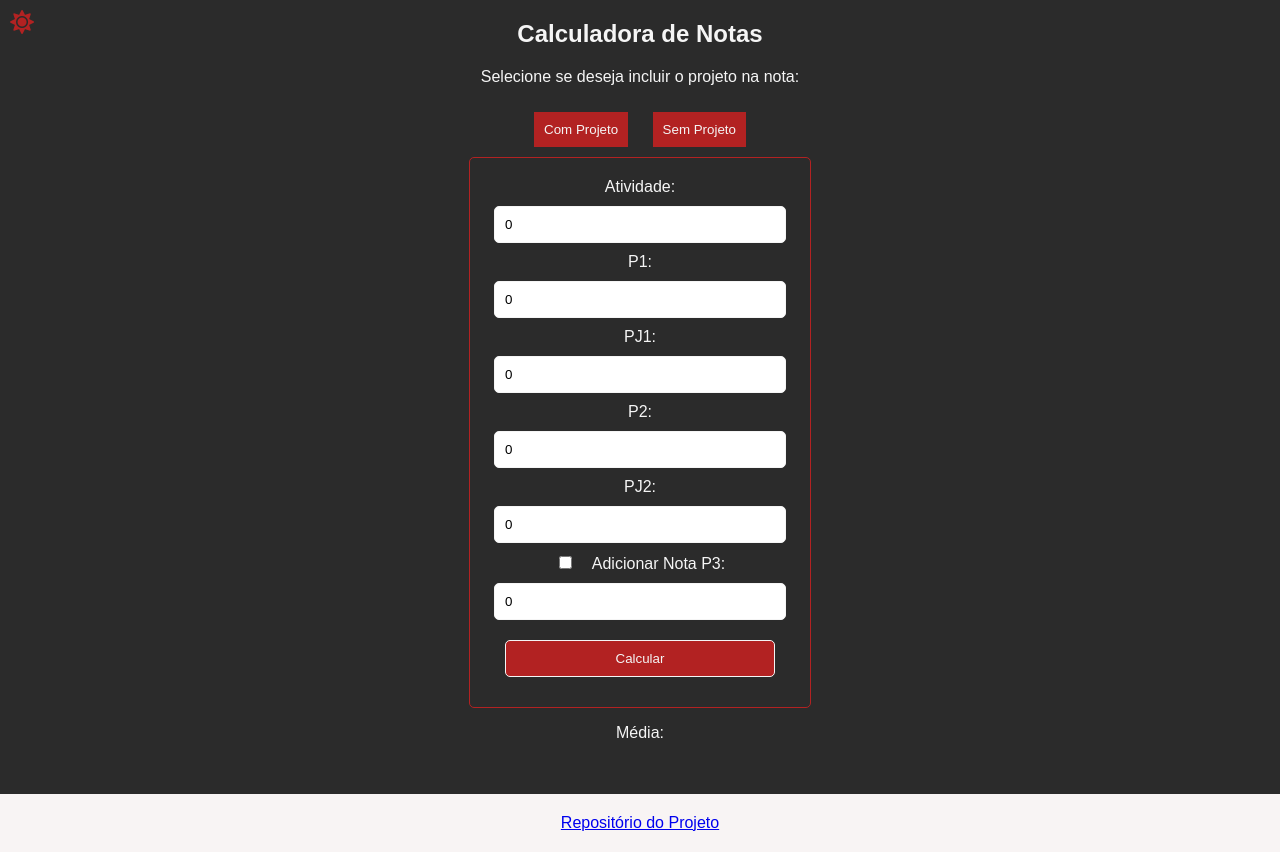
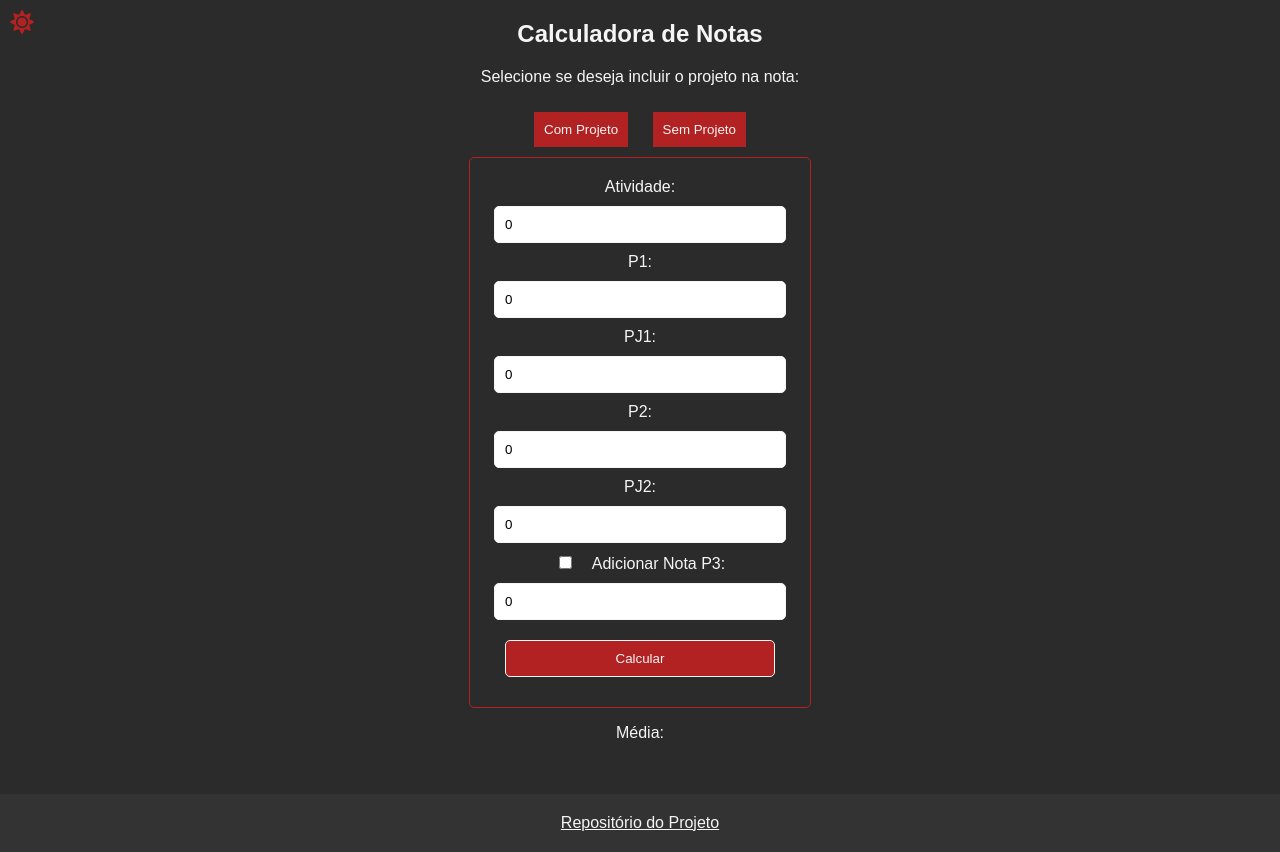
Before and after one commit to cauaqroz/Calculadora-Media-Fatec, a plain HTML site: page index.html in a window 1280 px wide. Both pictures are taken after a click on the icon 22 px from the left and 22 px from the top of the page. Drawn offline with Linux system fonts and the light colour scheme.

Commit message:
Update index.html

```diff
--- a/index.html
+++ b/index.html
@@ -118,6 +118,23 @@ button.dark-theme:hover {
 #adicionarP3:checked {
     color: Highlight;
 }
+footer {
+    background-color: #f8f4f4;
+    padding: 20px;
+    text-align: center;
+}
+
+footer a {
+    color: #000;
+}
+
+footer.dark-theme {
+    background-color: #333;
+}
+
+footer.dark-theme a {
+    color: #f5f5f5; /* Cinza claro */
+}
     </style>
     <script>
 window.onload = function() {
@@ -142,6 +159,10 @@ window.onload = function() {
         if (resultado) {
             resultado.classList.add('dark-theme');
         }
+        var footer = document.querySelector('footer');
+        if (footer) {
+            footer.classList.add('dark-theme');
+        }
     } else {
         document.body.classList.remove('dark-theme');
 
@@ -160,6 +181,10 @@ window.onload = function() {
         var resultado = document.querySelector('#resultado');
         if (resultado) {
             resultado.classList.remove('dark-theme');
+        }
+        var footer = document.querySelector('footer');
+        if (footer) {
+            footer.classList.remove('dark-theme');
         }
     }
 }
@@ -195,7 +220,7 @@ function toggleTheme() {
 
     <br>
     <br>
-    <footer style="background-color: #f8f4f4; padding: 20px; text-align: center;">
+    <footer>
        <a href="https://github.com/cauaqroz/Calculadora-Media-Fatec/" target="_blank">Repositório do Projeto</a>
     </footer>
     <script>
```
